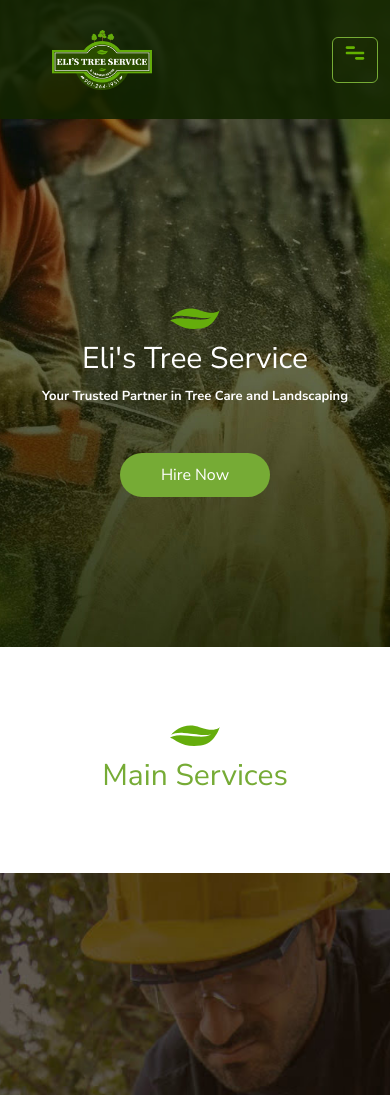
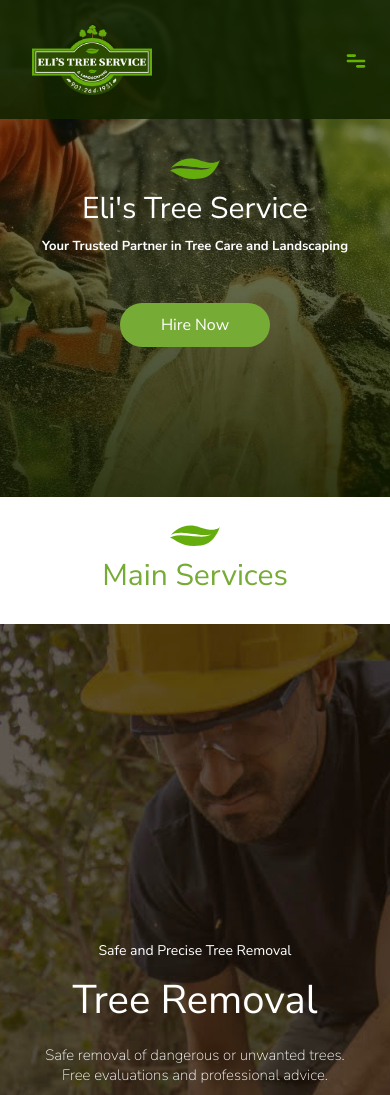
Before and after one commit to gelbass/ElisTreeServices, a plain HTML site: page index.html in a window 390 px wide. Shown: the top 1095 px of the page. Drawn offline with nearby package versions, Linux system fonts and the light colour scheme; some packages are replaced by stand-ins of ours; a script that the page names is missing.

Commit message:
Ajustes para responsivo 25-05-2025

```diff
--- a/scss/_contenedores.scss
+++ b/scss/_contenedores.scss
@@ -101,6 +101,9 @@
 font-weight: 400;
 line-height: normal;
 text-align: center;
+}
+.title--services--p{
+  margin: 0px !important;
 }
 
 .btnEts {
--- a/scss/_media.scss
+++ b/scss/_media.scss
@@ -48,11 +48,11 @@
       width: 10px;
     }
     .container__services{
-      padding: 300px 40px 150px 40px;
+      padding: 150px 40px 150px 40px;
       height: 100%;
     }
     .container__home{
-      padding: 300px 40px 150px 40px;
+      padding: 150px 40px 150px 40px;
       height: 100%;
     }
 
@@ -69,13 +69,13 @@
       font-size: 13px;
     }
     .title--services{
-      font-size: 30px;
+      font-size: 40px;
     }
     .title--services--span{
-      font-size: 15px;
+      font-size: 16px;
     }
     .title--services--p{
-      font-size: 12px;
+      font-size: 14px;
     }
     .btnEts{
       width: 150px;
@@ -84,9 +84,9 @@
       width: 50px;
     }
     .container__testimonials--message{
-      gap: 5px;
+      gap: 10px;
       h1{
-        font-size: 17px;
+        font-size: 30px;
       }
       p{
         font-size: 18px;
@@ -173,9 +173,9 @@
       font-size: 50px;
     }
     .container__testimonials--message{
-      gap: 5px;
+      gap: 10px;
       h1{
-        font-size: 30px;
+        font-size: 50px;
       }
       p{
         font-size: 32px;
@@ -305,10 +305,10 @@
   @media only screen and (min-width: 350px) and (max-width: 992px) {
     .imgMenu {
       position: relative;
-      width: 100px;
-      height: 60px;
+      width: 120px;
+      height: 70px;
       bottom: 0px;
-      margin-left: 40px;
+      margin-left: 20px;
   }
 
   .container__menu--bar{
@@ -321,8 +321,10 @@
   }
   }
   .navbar-toggler {
-    color: $color3 !important;
-    border-color: $color3 !important;
+    border: none !important;
+    p{
+      margin: 0px !important;
+    }
   }
   }
 
@@ -333,4 +335,7 @@
     .container__form {
       width: 70%;
     }
+    .container__services--header{
+      padding: 20px 0px 20px 0px;
+    }
   }
```
Also changed, not shown: css/styles.css, 1 other file.
